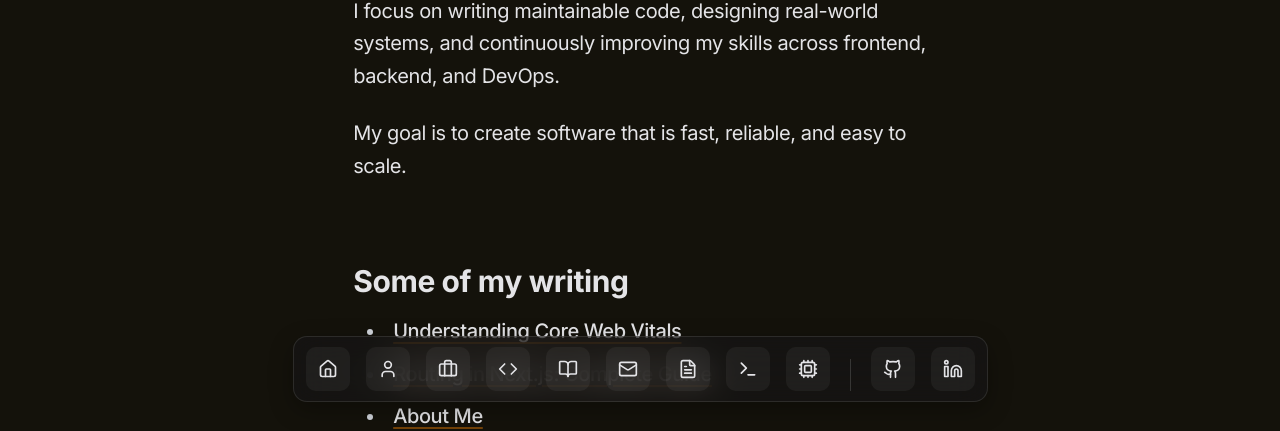
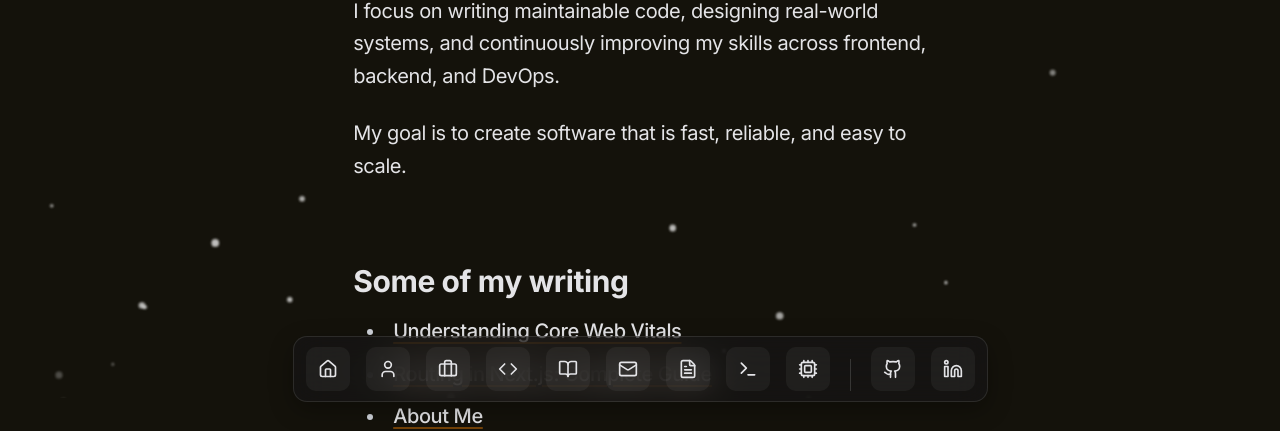
Before and after one commit to DIPAKK2310/dip_blog, a Next.js app: page / in a window 1280 px wide. Shown: the part 378-809 px from the top of the page. Built offline with nearby package versions, Linux system fonts and the light colour scheme; no server answers; the database is empty.

Commit message:
style:snowflake add

```diff
--- a/app/globals.css
+++ b/app/globals.css
@@ -202,3 +202,29 @@ html {
 .animate-svg-border {
   animation: svg-border-trace 4s linear infinite;
 }
+
+@keyframes float {
+  0% {
+    transform: translateY(0) translateX(0) scale(1);
+    opacity: 0;
+  }
+
+  20% {
+    opacity: 1;
+  }
+
+  50% {
+    transform: translateY(-40vh) translateX(20px) scale(1.2);
+  }
+
+  100% {
+    transform: translateY(-100vh) translateX(-20px) scale(0.8);
+    opacity: 0;
+  }
+}
+
+.animate-float {
+  animation-name: float;
+  animation-timing-function: linear;
+  animation-iteration-count: infinite;
+}
```
